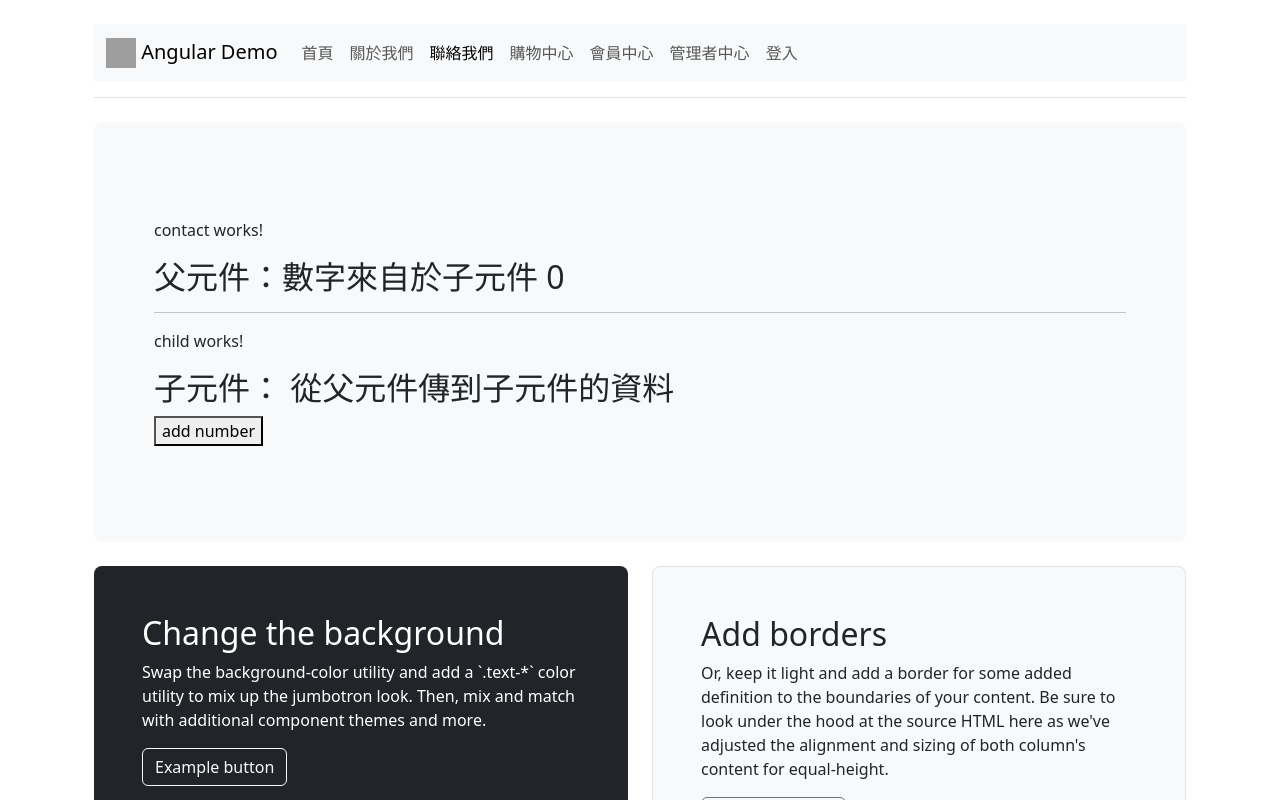
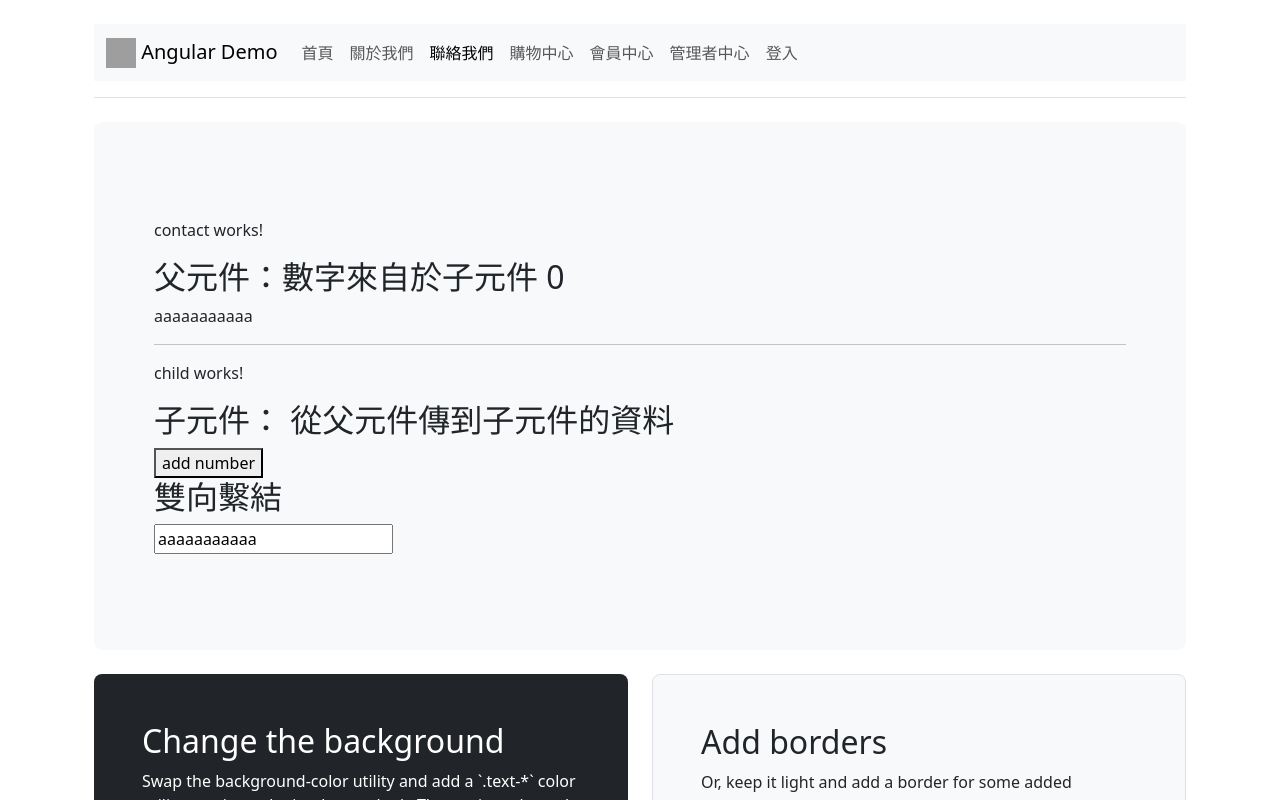
Before and after one commit to HsiaoHungWang/AngularDemo, an Angular app in the folder my-app/: page /contact in a window 1280 px wide. Shown: the top 800 px of the page. Built offline with nearby package versions, Linux system fonts and the light colour scheme; grey boxes are pictures that could not be loaded.

Commit message:
父子元件的雙向繫結

```diff
--- a/my-app/src/app/child/child.component.html
+++ b/my-app/src/app/child/child.component.html
@@ -1,3 +1,5 @@
 <p>child works!</p>
 <h2>子元件： {{ abc }}</h2>
 <button (click)="add()">add number</button>
+<h2>雙向繫結</h2>
+<input type="text" [(ngModel)]="title" (input)="changeTitle()" />
--- a/my-app/src/app/child/child.component.ts
+++ b/my-app/src/app/child/child.component.ts
@@ -12,6 +12,11 @@ abc:string = "";
 @Output()
 xyz = new EventEmitter<number>();
 
+//宣告父元件傳進來的屬性名稱
+@Input() title:string = "";
+//事件名稱的規則為[屬性名稱+Change]
+@Output() titleChange =  new EventEmitter<string>();
+
 n:number = 10
 
 // ngOnInit(){
@@ -24,4 +29,8 @@ add(){
 
 }
 
+changeTitle(){
+this.titleChange.emit(this.title);
 }
+
+}
--- a/my-app/src/app/contact/contact.component.html
+++ b/my-app/src/app/contact/contact.component.html
@@ -1,4 +1,5 @@
 <p>contact works!</p>
 <h2>父元件：數字來自於子元件 {{count}}</h2>
+<p>{{title}}</p>
 <hr />
-<app-child [abc]="message" (xyz)="saveData($event)"></app-child>
+<app-child [(title)]="title" [abc]="message" (xyz)="saveData($event)"></app-child>
--- a/my-app/src/app/contact/contact.component.ts
+++ b/my-app/src/app/contact/contact.component.ts
@@ -8,6 +8,7 @@ import { Component } from '@angular/core';
 export class ContactComponent {
   message:string = "從父元件傳到子元件的資料";
   count:number = 0;
+  title:string = "aaaaaaaaaaa";
   //c 會接收到子元件傳過來的數字
   saveData(c:number):void{
    this.count = c;
```
